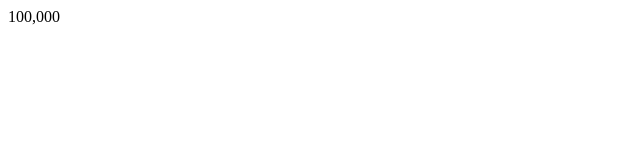
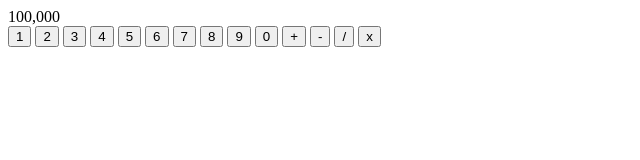
Before and after one commit to jerichoramos/top-exercises, a plain HTML site: page calculator/index.html in a window 1280 px wide. Shown: the whole page, without its empty margins (0-640 px from the left). Drawn offline with Linux system fonts and the light colour scheme.

Commit message:
Add basic math functions
Calculator will not function without the basic math operations

```diff
--- a/calculator/index.html
+++ b/calculator/index.html
@@ -7,5 +7,19 @@
 	</head>
 	<body>
 		<div class="display">100,000</div>
+		<button class="calc-btn">1</button>
+		<button class="calc-btn">2</button>
+		<button class="calc-btn">3</button>
+		<button class="calc-btn">4</button>
+		<button class="calc-btn">5</button>
+		<button class="calc-btn">6</button>
+		<button class="calc-btn">7</button>
+		<button class="calc-btn">8</button>
+		<button class="calc-btn">9</button>
+		<button class="calc-btn">0</button>
+		<button class="calc-btn">+</button>
+		<button class="calc-btn">-</button>
+		<button class="calc-btn">/</button>
+		<button class="calc-btn">x</button>
 	</body>
 </html>
```
Also changed, not shown: calculator/main.js (+19 -0 lines).
